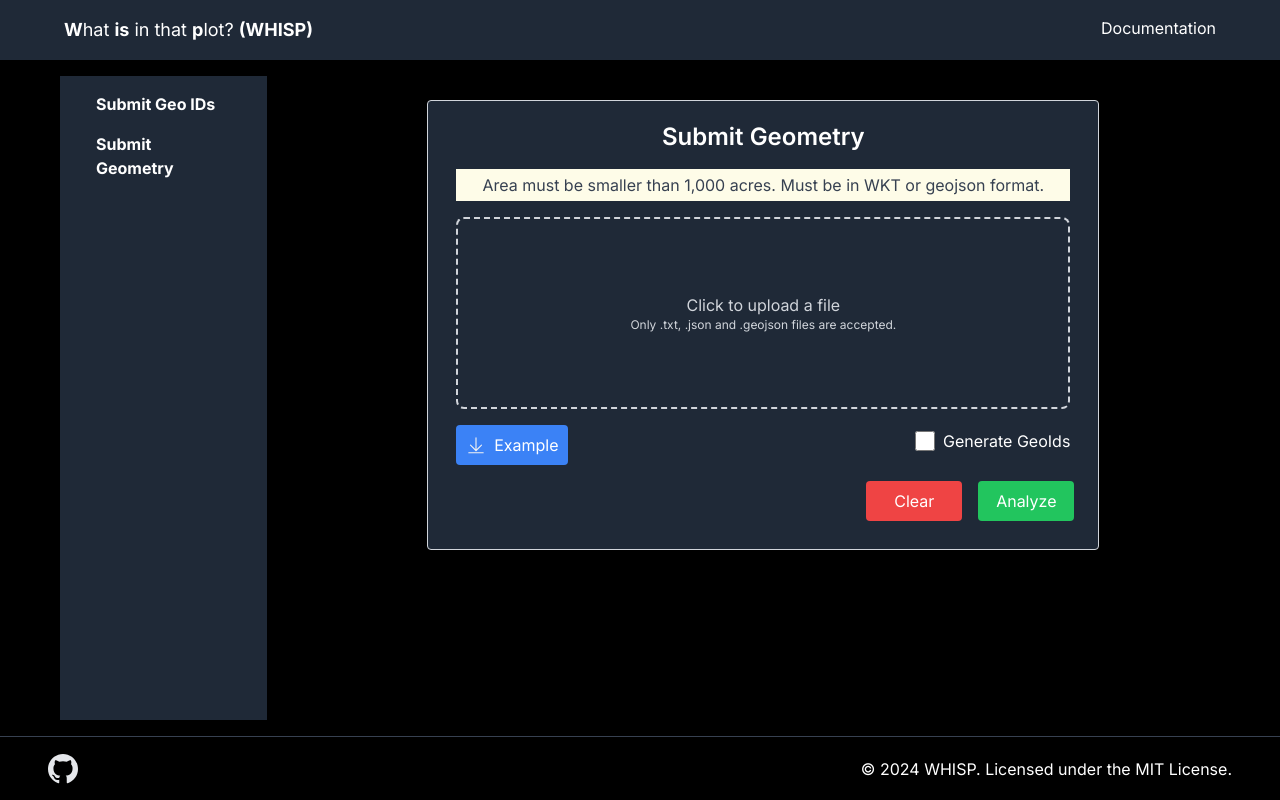
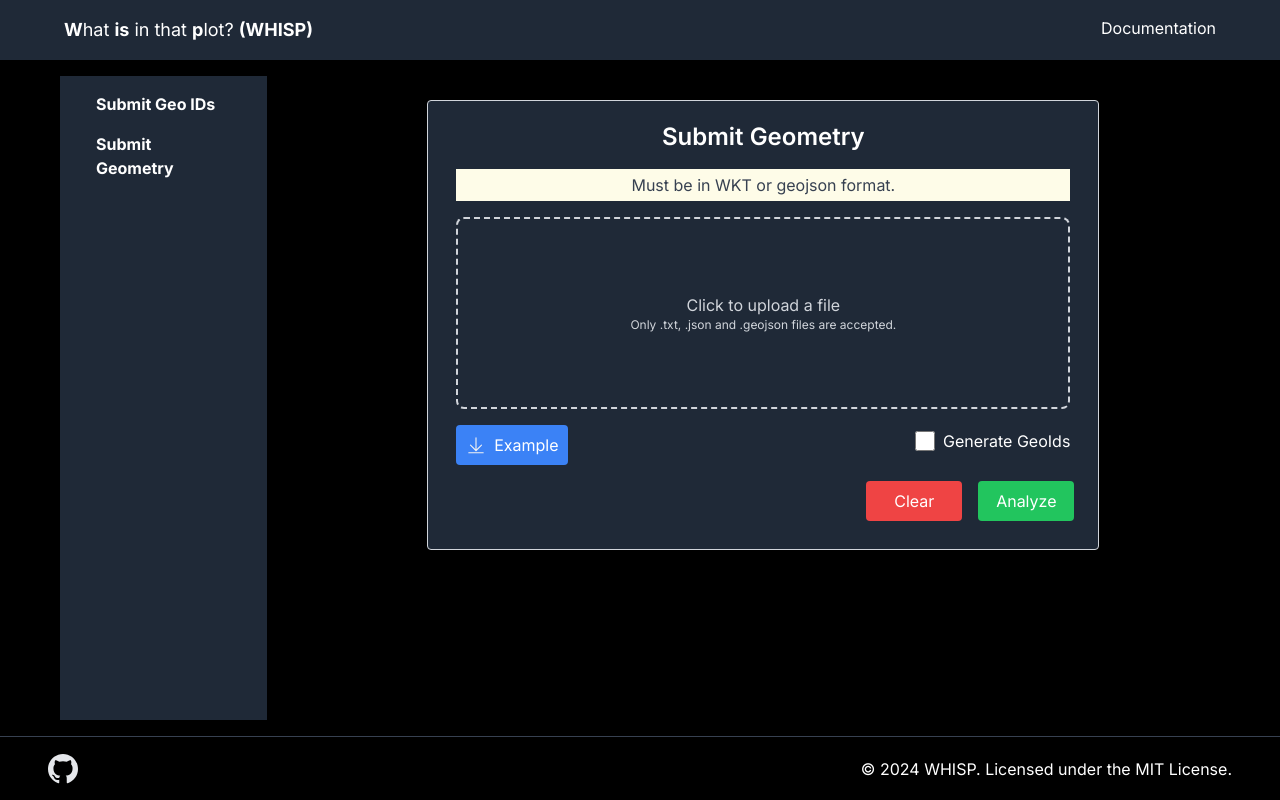
Before and after one commit to forestdatapartnership/whisp-app, a Next.js app: page /submit-geometry in a window 1280 px wide. Built offline with nearby package versions, Linux system fonts and the light colour scheme.

Commit message:
Remove 1k acre warning

```diff
--- a/src/app/(inputs)/submit-geometry/page.tsx
+++ b/src/app/(inputs)/submit-geometry/page.tsx
@@ -123,9 +123,9 @@ const SubmitGeometry: React.FC = () => {
 
         const element = document.createElement('a');
 
-        element.setAttribute('href', '/civ_plot.json');
+        element.setAttribute('href', '/whisp_example_polys.geojson');
 
-        element.setAttribute('download', 'civ_plot.json');
+        element.setAttribute('download', 'whisp_example_polys.geojson');
 
         document.body.appendChild(element);
 
@@ -177,7 +177,7 @@ const SubmitGeometry: React.FC = () => {
             {error && <ErrorAlert />}
             <div className="p-2 rounded-b-lg">
                 <FileInput
-                    alertMessage="Area must be smaller than 1,000 acres. Must be in WKT or geojson format."
+                    alertMessage="Must be in WKT or geojson format."
                     innerMessage="Only .txt, .json and .geojson files are accepted."
                     handleFileChange={handleFileChange}
                     input=".txt, .json, .geojson"
```
